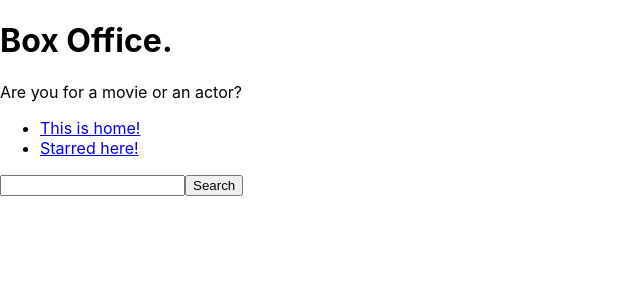
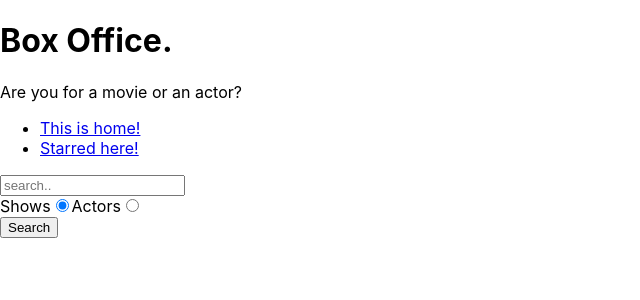
Before and after one commit to ybeliaev/box-office, a React (Create React App) app: page / in a window 1280 px wide. Shown: the top 300 px of the page, without its empty margins (0-640 px from the left). Built offline with nearby package versions, Linux system fonts and the light colour scheme.

Commit message:
added search option

```diff
--- a/src/pages/Home.jsx
+++ b/src/pages/Home.jsx
@@ -6,13 +6,16 @@
 const Home = () => {
   const [input, setInput] = useState("");
   const [result, setResult] = useState(null);
+  const [searchOption, setSearchOption] = useState("shows"); // because ../shows?q=girls
+
+  const isShowSearch = searchOption === "shows";
 
   const onInputChange = (e) => {
     setInput(e.target.value);
   };
 
   const onSearch = () => {
-    apiGet(`/search/shows?q=${input}`).then((result) => {
+    apiGet(`/search/${searchOption}?q=${input}`).then((result) => {
       setResult(result);
     });
   };
@@ -23,18 +26,21 @@
     }
   };
 
+  const onRadioChange = (e) => {
+    setSearchOption(e.target.value);
+  };
+
   const renderResults = () => {
     if (result && result.length === 0) {
       return <div>No results</div>;
     }
     if (result && result.length > 0) {
-      return (
-        <div>
-          {result.map((item) => (
-            <div key={item.show.id}>{item.show.name}</div>
-          ))}
-        </div>
-      );
+      // разные свойства: item.show || item.person
+      return result[0].show
+        ? result.map((item) => <div key={item.show.id}>{item.show.name}</div>)
+        : result.map((item) => (
+            <div key={item.person.id}>{item.person.name}</div>
+          ));
     }
     return null;
   };
@@ -43,10 +49,33 @@
     <MainPageLayout>
       <input
         type="text"
+        placeholder="search.."
         onChange={onInputChange}
         onKeyDown={onKeyDown}
         value={input}
       />
+      <div>
+        <label htmlFor="show-search">
+          Shows
+          <input
+            type="radio"
+            id="show-search"
+            value="shows"
+            checked={isShowSearch}
+            onChange={onRadioChange}
+          />
+        </label>
+        <label htmlFor="actors-search">
+          Actors
+          <input
+            type="radio"
+            id="actors-search"
+            value="people"
+            checked={!isShowSearch}
+            onChange={onRadioChange}
+          />
+        </label>
+      </div>
       <button type="button" onClick={onSearch}>
         Search
       </button>
```
